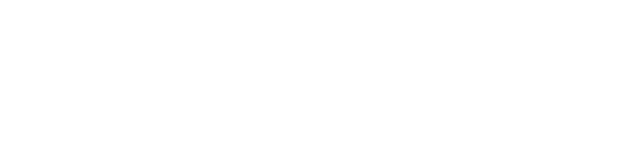
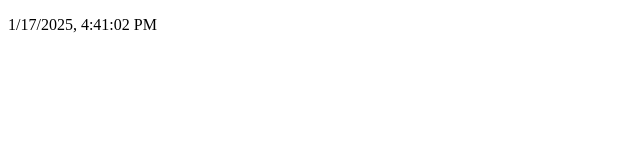
Before and after one commit to acciojob/clock-ayushagarwal2502, a website: page main.html in a window 1280 px wide. Shown: the whole page, without its empty margins (0-640 px from the left). Drawn offline with Linux system fonts and the light colour scheme.

Commit message:
created a submission

```diff
--- a/main.html
+++ b/main.html
@@ -7,6 +7,9 @@
 </head>
 
 <body>
+	<div>
+		<p id="timer"></p>
+	</div>
 	<!-- the entire body must be written by student -->
     <script type="text/javascript" src="./script.js">
 </script>
--- a/script.js
+++ b/script.js
@@ -1 +1,11 @@
 //your JS code here. If required.
+
+let timerDisplay=document.getElementById("timer");
+
+let currentDate=new Date();
+
+setInterval(
+    function(){
+		currentDate=new Date();
+		timerDisplay.innerHTML=currentDate.toLocaleString();
+	},1000)
```
